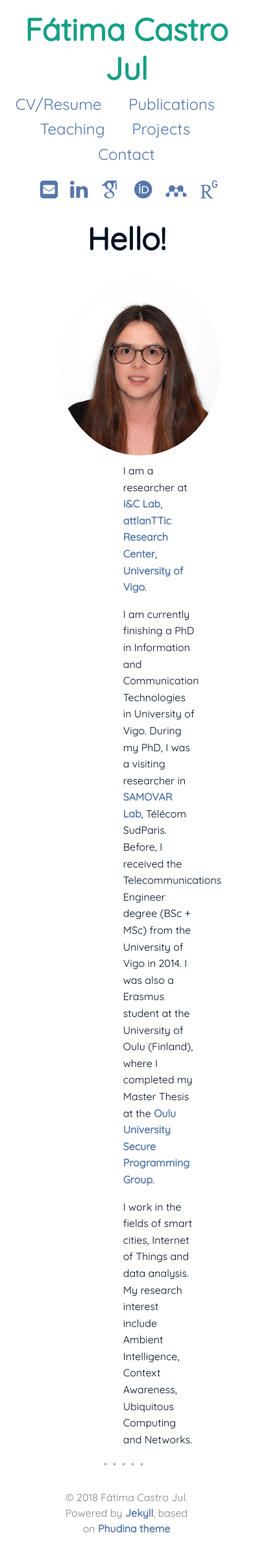
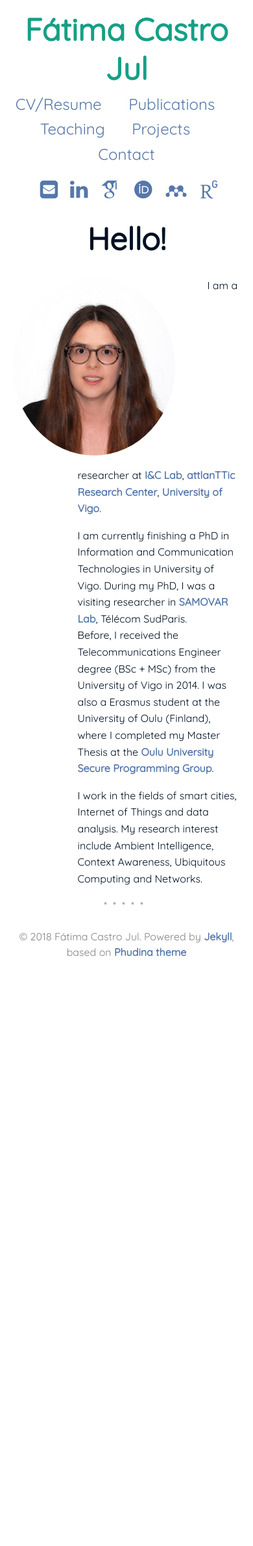
Before and after one commit to Facj/facj.github.io, a Jekyll site: the page built from index.md, in a window 390 px wide. Shown: the whole page at 65% size. Built offline with Jekyll 4.4.1, drawn with Linux system fonts in a browser that asks for light colours; some web fonts are replaced; after the commit the page ends 1492 px from its top, so only the background shows below that.

Commit message:
Changed main for mobile version

```diff
--- a/assets/css/main.css
+++ b/assets/css/main.css
@@ -217,6 +217,9 @@
     .wrapper {
       width: 90%;
       margin: 15px auto; }
+
+     .main{
+      width: 100%}
 
     .navigation,
     .social-links {
```
Also changed, not shown: 15 other files.
